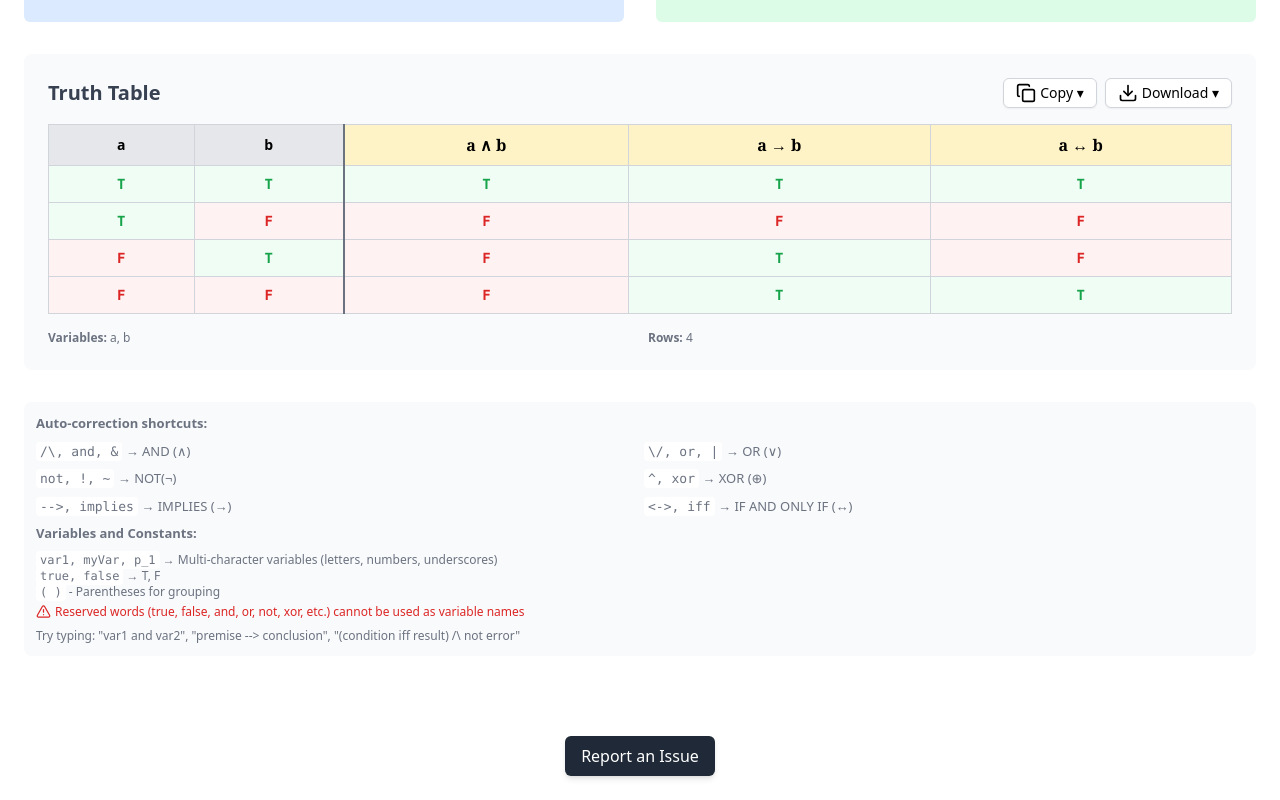
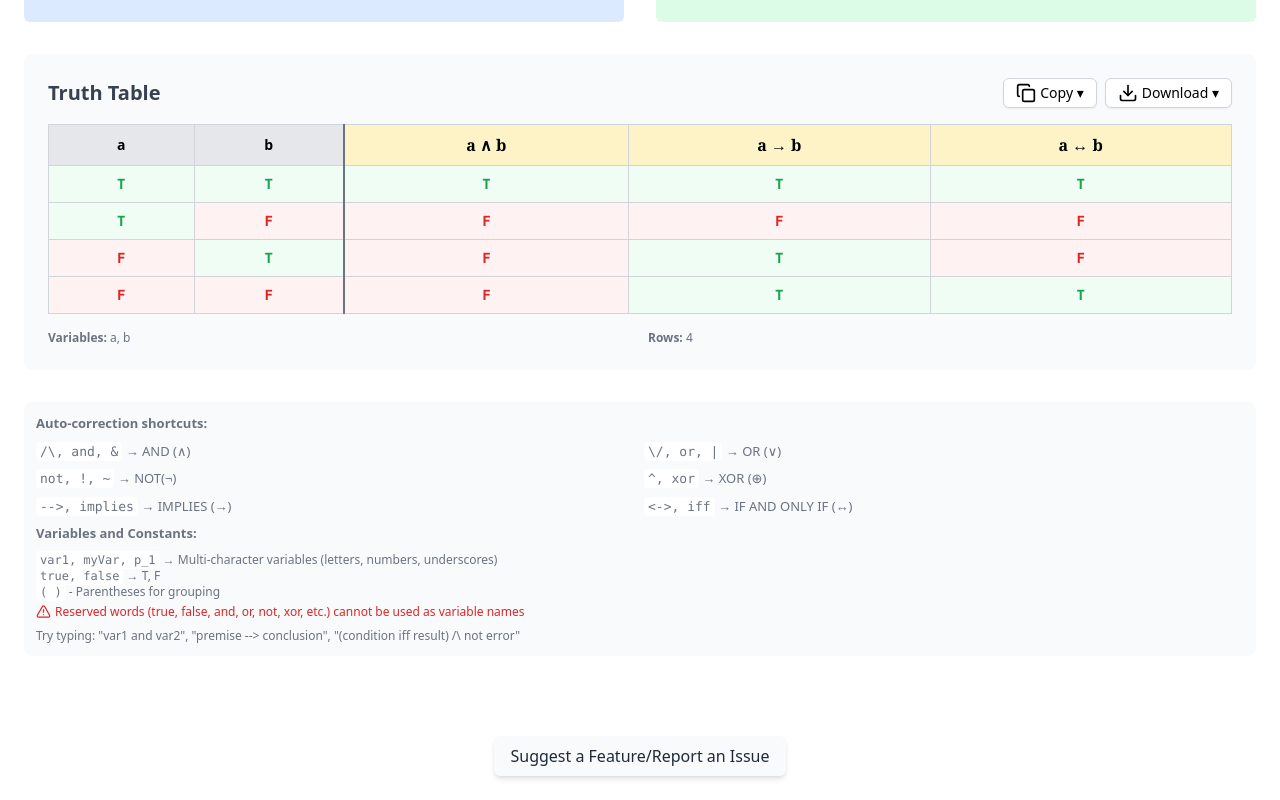
Before and after one commit to arjbarber/truth-table-generator, a React (Create React App) app: page / in a window 1280 px wide. Shown: the part 436-1236 px from the top of the page. Built offline with nearby package versions, Linux system fonts and the light colour scheme.

Commit message:
isseus are now working

```diff
--- a/src/App.js
+++ b/src/App.js
@@ -626,9 +626,9 @@ const TruthTableGenerator = () => {
             <div className="w-full mt-8 text-center">
               <button
                 onClick={() => setIsModalOpen(true)}
-                className="bg-gray-800 text-white px-4 py-2 rounded-md shadow-md hover:bg-gray-700"
+                className="bg-gray-50 text-gray-800 px-4 py-2 rounded-md shadow-md hover:bg-gray-200"
               >
-                Report an Issue
+                Suggest a Feature/Report an Issue
               </button>
             </div>
 
--- a/src/components/IssueModal.js
+++ b/src/components/IssueModal.js
@@ -32,19 +32,23 @@ export default function IssueModal({ isOpen, onClose, onAlert }) {
         const err = await res.text();
         console.error("❌ Failed: " + err);
         onAlert("❌ Error creating issue. Please try again later.");
+        onClose();
       }
     } catch (err) {
       console.error(err);
       onAlert("❌ Error creating issue. Please try again later.");
+      onClose();
     } finally {
       setLoading(false);
+      setBody("");
+      setTitle("");
     }
   };
 
   return (
     <div className="fixed inset-0 flex items-center justify-center bg-black bg-opacity-50 z-50">
       <div className="bg-white rounded-2xl shadow-xl w-full max-w-md p-6">
-        <h2 className="text-lg font-semibold mb-4">Report an Issue</h2>
+        <h2 className="text-lg font-semibold mb-4">Feature/Issue Reporting</h2>
 
         <input
           type="text"
```
Also changed, not shown: 1 other file (tests, documents, lock files or other folders).
